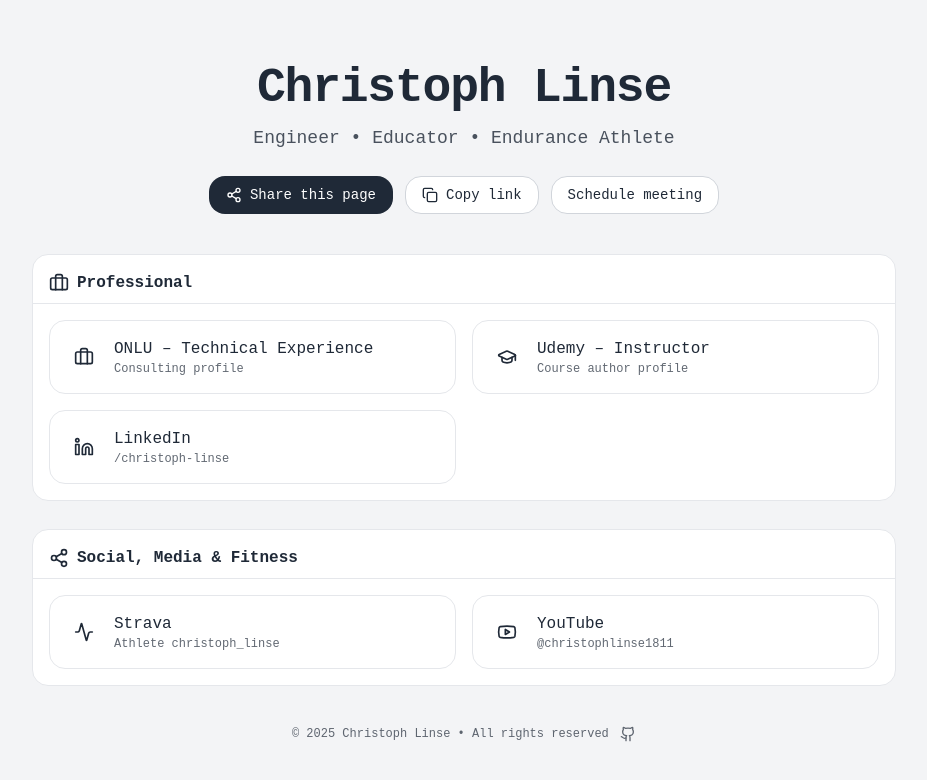
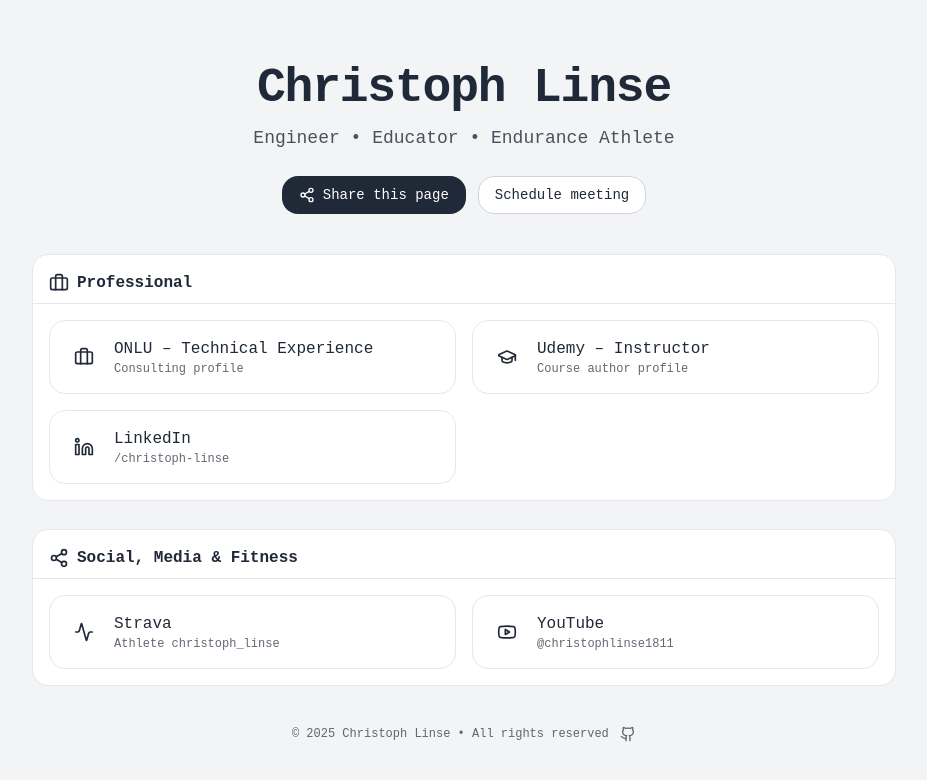
Before and after one commit to c-linse/bag, a React (Vite) app: page / in a window 1280 px wide. Shown: the top 780 px of the page, without its empty margins (176-1103 px from the left). Built offline with nearby package versions, Linux system fonts and the light colour scheme.

Commit message:
Remove copy button page

```diff
--- a/src/App.tsx
+++ b/src/App.tsx
@@ -1,5 +1,5 @@
-import React, { useState } from "react";
-import { Share2, Copy, Briefcase, GraduationCap, Linkedin, Youtube, Activity, Github } from "lucide-react";
+import React from "react";
+import { Share2, Briefcase, GraduationCap, Linkedin, Youtube, Activity, Github } from "lucide-react";
 
 // Simple Card primitives (no external UI library required)
 function Card({ children, className = "" }) {
@@ -46,7 +46,6 @@
 }
 
 export default function ChristophLanding() {
-    const [copied, setCopied] = useState(false);
 
     const CALENDLY_URL = "https://calendly.com/christophlinse";
     const handleShare = async () => {
@@ -59,8 +58,6 @@
         }
         try {
             await navigator.clipboard.writeText(url);
-            setCopied(true);
-            setTimeout(() => setCopied(false), 2000);
         } catch (_) {
             alert("Could not copy link");
         }
@@ -82,10 +79,6 @@
                         <Button onClick={handleShare}>
                             <Share2 className="w-4 h-4" />
                             <span>Share this page</span>
-                        </Button>
-                        <Button onClick={handleShare} variant="secondary">
-                            <Copy className="w-4 h-4" />
-                            <span>{copied ? "Copied!" : "Copy link"}</span>
                         </Button>
                         <Button onClick={handleSchedule} variant="secondary">
                             <span>Schedule meeting</span>
```
